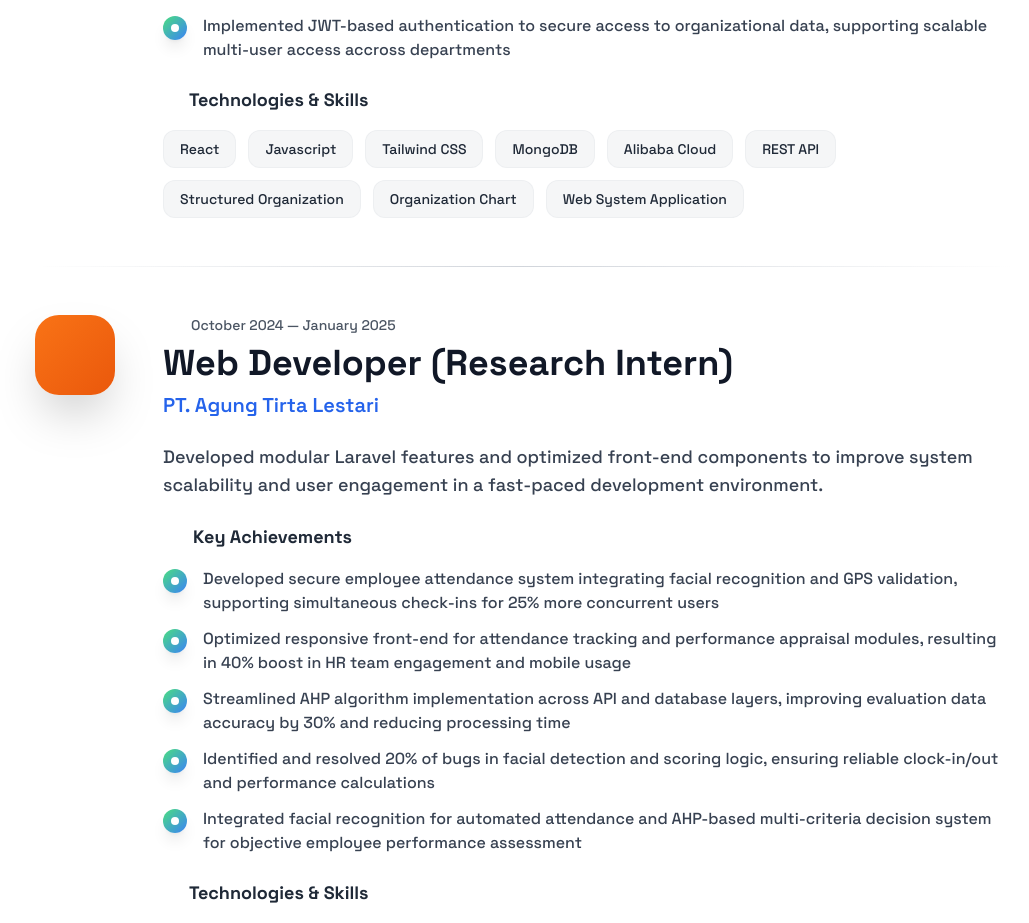
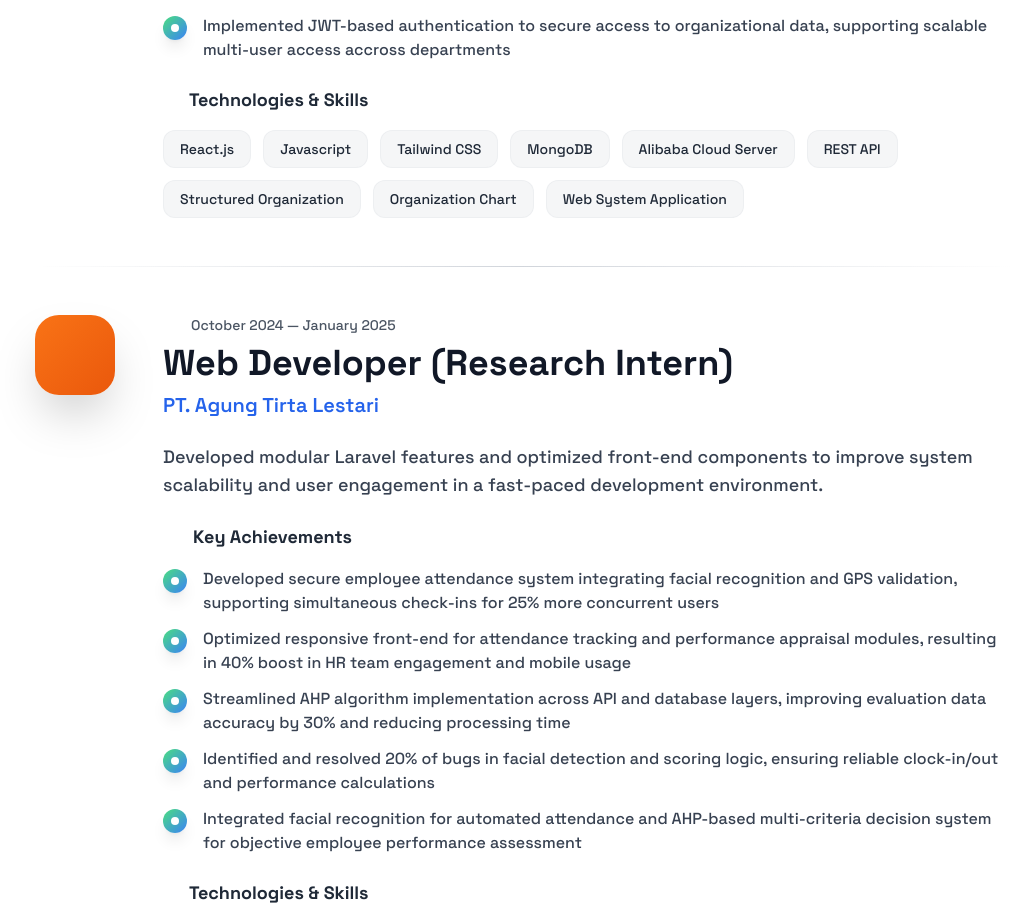
Before and after one commit to zennmhtr/my-portfoliov2, a Next.js app: page / in a window 1280 px wide. Shown: the part 4608-5531 px from the top of the page, without its empty margins (117-1146 px from the left). Built offline with nearby package versions, Linux system fonts and the light colour scheme; no server answers; some icons are missing.

Commit message:
My Portfolio V2
Updated technology names for clarity and consistency.

```diff
--- a/src/components/portfolio/ExperienceSection.tsx
+++ b/src/components/portfolio/ExperienceSection.tsx
@@ -20,7 +20,7 @@ const experience = [
         "Optimized API and database queries in MongoDB, improving page load performance by 40% for large organizational datasets",
         "Implemented JWT-based authentication to secure access to organizational data, supporting scalable multi-user access accross departments"
     ],
-    technologies: ["React", "Javascript", "Tailwind CSS", "MongoDB", "Alibaba Cloud", "REST API", "Structured Organization", "Organization Chart", "Web System Application"]
+    technologies: ["React.js", "Javascript", "Tailwind CSS", "MongoDB", "Alibaba Cloud Server", "REST API", "Structured Organization", "Organization Chart", "Web System Application"]
   },
 
   {
```
